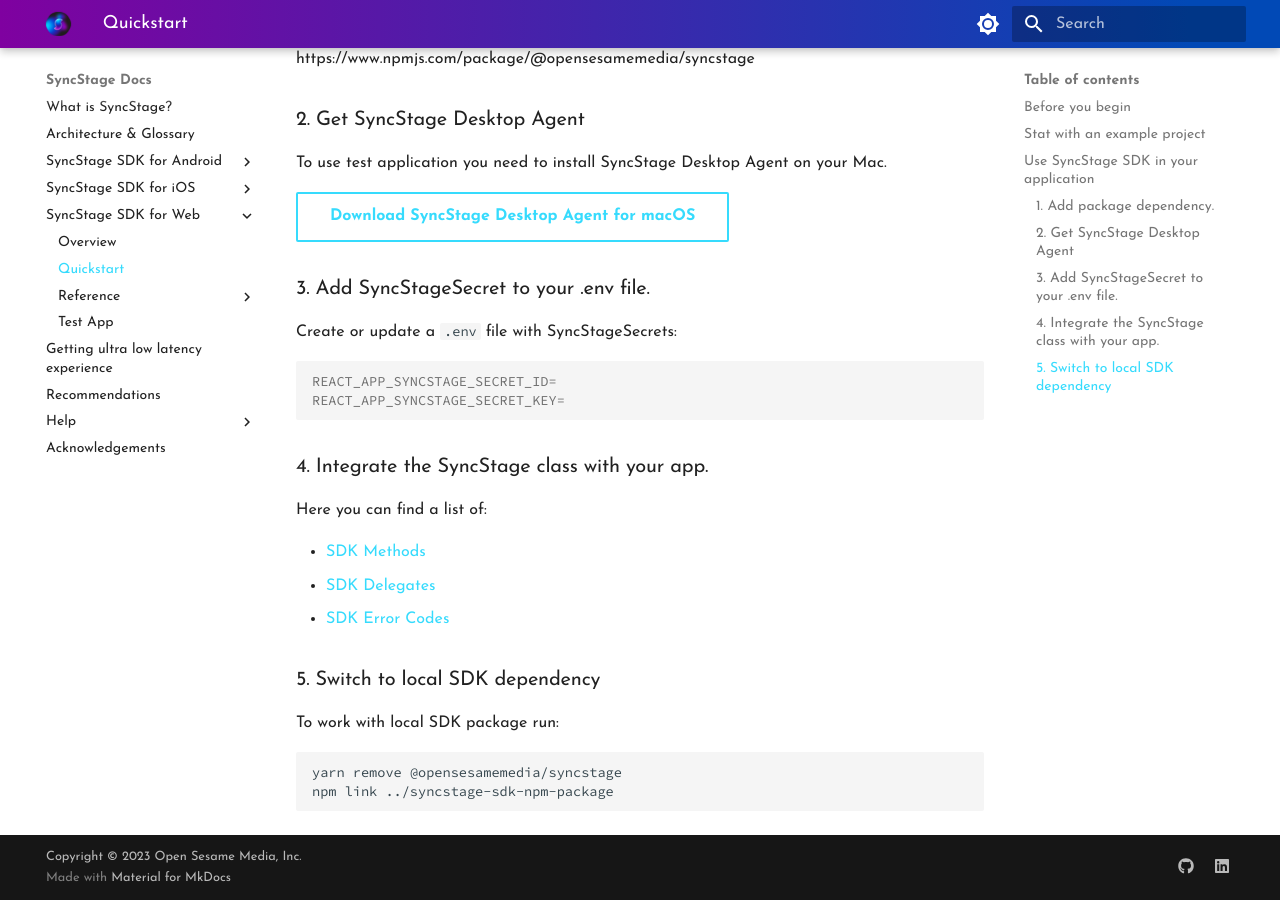
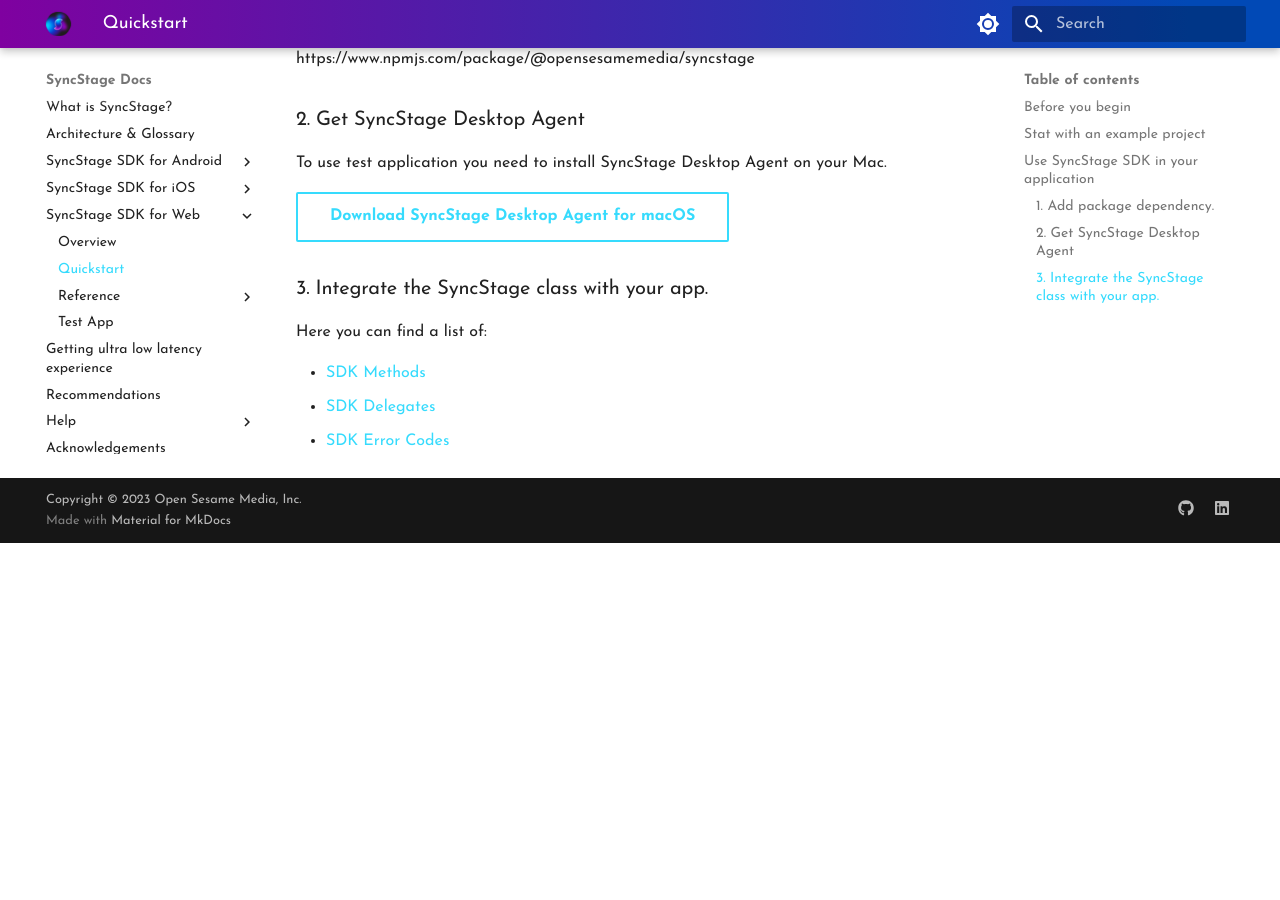
Before and after one commit to opensesamemedia/syncstage-docs, an MkDocs documentation site: the page built from docs/web/quickstart.md, in a window 1280 px wide and 900 px high, scrolled down 722 px. Built offline with MkDocs 1.6.1 and Material for MkDocs 9.7.7, drawn with Linux system fonts in a browser that asks for light colours; after the commit the page ends 1265 px from its top, so only the background shows below that.

Commit message:
fixed typos, removed misleading paragraphs

````diff
--- a/docs/web/quickstart.md
+++ b/docs/web/quickstart.md
@@ -26,26 +26,9 @@
 
 [Download SyncStage Desktop Agent for macOS](https://syncstage.s3.amazonaws.com/Agent/SyncStageAgent_1.0.0.dmg){ .md-button}
 
-
-### 3. Add SyncStageSecret to your .env file.
-Create or update a `.env` file with SyncStageSecrets:
-    ```bash
-    REACT_APP_SYNCSTAGE_SECRET_ID=
-    REACT_APP_SYNCSTAGE_SECRET_KEY=
-    ```
-
-
-### 4. Integrate the SyncStage class with your app.
+### 3. Integrate the SyncStage class with your app.
 Here you can find a list of:
 
 * [SDK Methods](sdk-methods.md)
 * [SDK Delegates](sdk-delegates.md)
 * [SDK Error Codes](sdk-error-codes.md)
-
-### 5. Switch to local SDK dependency
-To work with local SDK package run:
-
-```bash
-yarn remove @opensesamemedia/syncstage
-npm link ../syncstage-sdk-npm-package
-```
````
Also changed, not shown: docs/android/sdk-delegates.md (+2 -2 lines), docs/android/test-app.md (+8 -5 lines), docs/architecture-and-glossary.md (+3 -3 lines), docs/web/test-app.md (+1 -1 lines).
